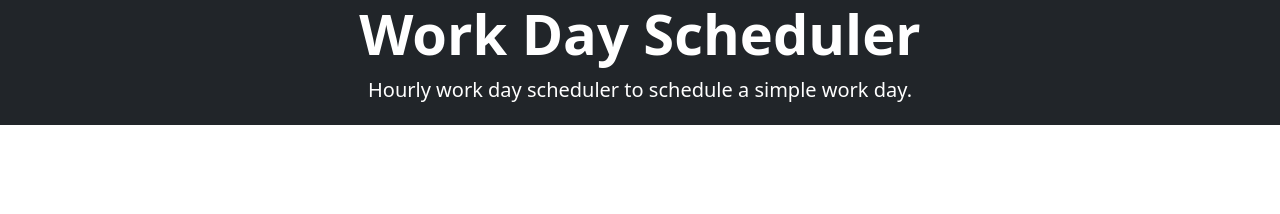
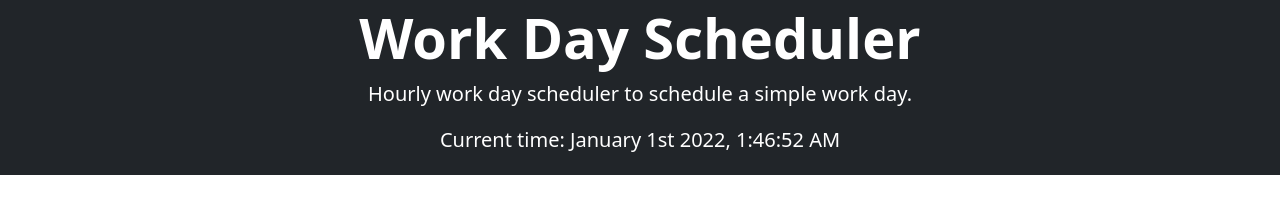
Before and after one commit to jsncorn/work-day-planner, a plain HTML site: page index.html in a window 1280 px wide. Drawn offline with nearby package versions, Linux system fonts and the light colour scheme.

Commit message:
added current time function

```diff
--- a/index.html
+++ b/index.html
@@ -8,10 +8,11 @@
     <link href="https://cdn.jsdelivr.net/npm/bootstrap@5.0.2/dist/css/bootstrap.min.css" rel="stylesheet" integrity="sha384-EVSTQN3/azprG1Anm3QDgpJLIm9Nao0Yz1ztcQTwFspd3yD65VohhpuuCOmLASjC" crossorigin="anonymous">
     <title>Work Planner</title>
 </head>
-<div class="jumbotron jumbotron-fluid bg-dark text-white pb-1 ">
+<div class="jumbotron jumbotron-fluid bg-dark text-white pb-1 pt-1">
     <div class="container text-center">
       <h1 class="display-4 fw-bold">Work Day Scheduler</h1>
       <p class="lead">Hourly work day scheduler to schedule a simple work day.</p>
+      <p class='lead'>Current time: <span id='currentTime'></span></p>
     </div>
   </div>
 <body>
@@ -19,5 +20,6 @@
 </body>
 <script src="https://cdn.jsdelivr.net/npm/bootstrap@5.0.2/dist/js/bootstrap.bundle.min.js" integrity="sha384-MrcW6ZMFYlzcLA8Nl+NtUVF0sA7MsXsP1UyJoMp4YLEuNSfAP+JcXn/tWtIaxVXM" crossorigin="anonymous"></script>
 <script src='https://momentjs.com/downloads/moment.js'></script>
+<script src="https://code.jquery.com/jquery-3.6.0.js" integrity="sha256-H+K7U5CnXl1h5ywQfKtSj8PCmoN9aaq30gDh27Xc0jk=" crossorigin="anonymous"></script>
 <script src='script.js'></script>
 </html>
--- a/script.js
+++ b/script.js
@@ -0,0 +1,9 @@
+var timeBox = document.getElementById('currentTime');
+let constantTime;
+
+function getTime() {
+    var timeInterval = setInterval(function(){
+        timeBox.textContent = moment().format("MMMM Mo YYYY, h:mm:ss A")
+    }, 1000)
+}
+getTime();
```
